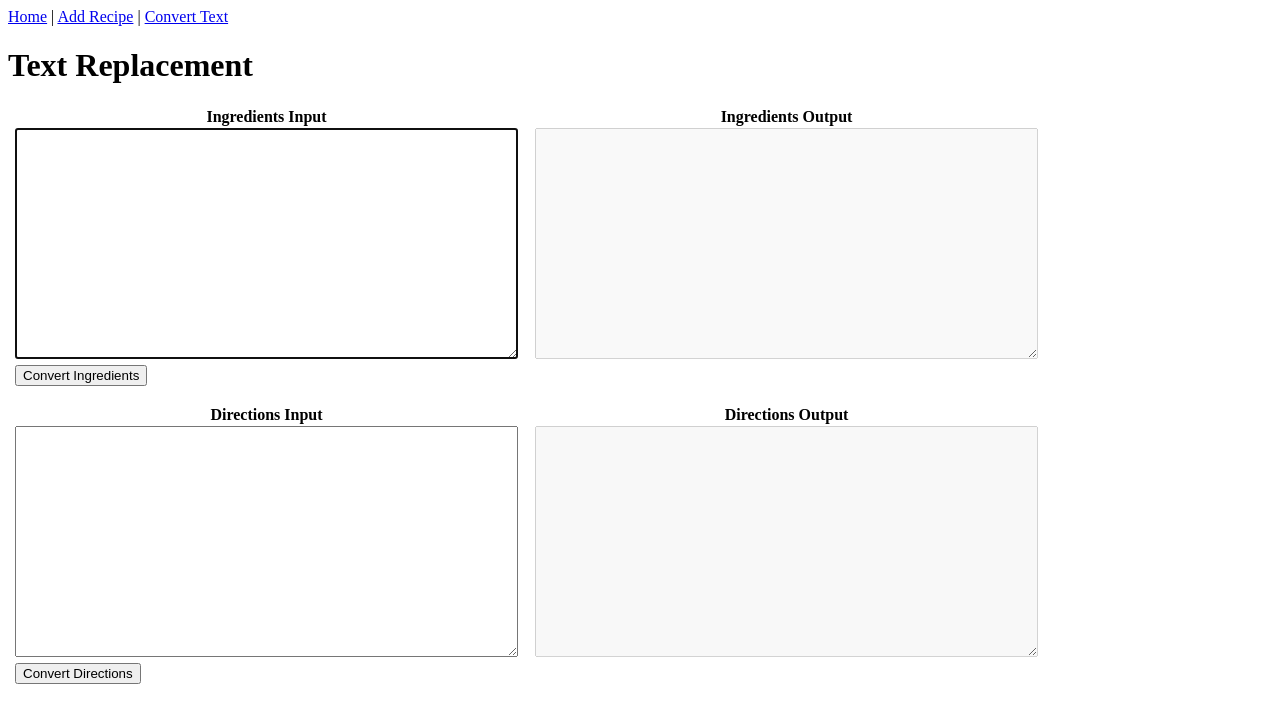
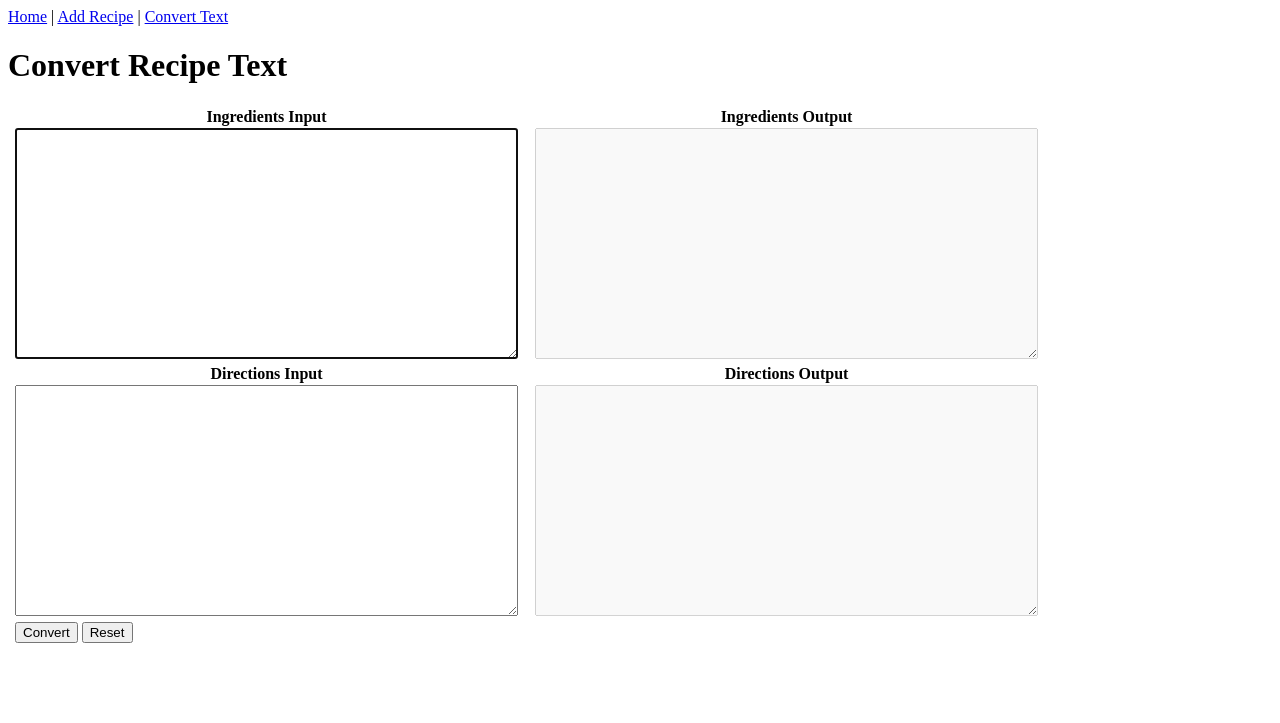
Before and after one commit to brystmar/breadsheet, a Flask app: page /convert_text in a window 1280 px wide. Shown: the top 723 px of the page. Run offline with Flask 2, Linux system fonts and the light colour scheme.

Commit message:
better text replacement page

```diff
--- /dev/null
+++ b/app/debug.py
@@ -0,0 +1 @@
+# export FLASK_ENV=development
--- a/app/forms.py
+++ b/app/forms.py
@@ -35,14 +35,16 @@ class StepForm(FlaskForm):
         return '<StepForm #{} for recipe_id: {}>'.format(self.number, self.name)
 
 
-class ConvertTextForm(FlaskForm):
-    ingredients_input = TextAreaField('Ingredients Input', validators=[DataRequired()])
-    ingredients_output = TextAreaField('Ingredients Output')
-    convert_ingredients = SubmitField('Convert Ingredients')
-
-    directions_input = TextAreaField('Directions Input')
-    directions_output = TextAreaField('Directions Output')
-    convert_directions = SubmitField('Convert Directions')
+class ConvertTextFormFull(FlaskForm):
+    input1 = TextAreaField('Input', id='input1')
+    output1 = TextAreaField('Output', id='output1')
+    input2 = TextAreaField('Input', id='input2')
+    output2 = TextAreaField('Output', id='output2')
+    submit = SubmitField('Convert')
 
     def __repr__(self):
         return '<ConvertText form>'
+
+# directions_input = TextAreaField('Directions Input')
+# directions_output = TextAreaField('Directions Output')
+# convert_directions = SubmitField('Convert Directions')
--- a/app/routes.py
+++ b/app/routes.py
@@ -5,7 +5,7 @@ from werkzeug.urls import url_parse
 from datetime import datetime, timedelta
 
 from app import breadapp, db
-from app.forms import RecipeForm, StepForm, ConvertTextForm
+from app.forms import RecipeForm, StepForm, ConvertTextFormFull
 from app.models import Recipe, Step, Difficulty, Replacement
 
 
@@ -86,25 +86,17 @@ def add_step():
 
 @breadapp.route('/convert_text', methods=['GET', 'POST'])
 def convert_text():
-    ctform = ConvertTextForm()
+    print("Top of convert_text")
+    form1 = ConvertTextFormFull(prefix="form1")
 
-    if ctform.ingredients_input.data == '':
-        ctform.ingredients_output.data = ''
+    if form1.is_submitted() and form1.submit.data:
+        print("SUBMIT form_i")
+        form1.output1.data = replace_text(form1.input1.data, 'i')
+        form1.output2.data = replace_text(form1.input2.data, 'd')
+    elif request.method == 'GET':
+        print("Went to the GET block form1")
 
-    if ctform.directions_input.data == '':
-        ctform.directions_output.data = ''
-
-    if ctform.is_submitted():
-        print("Went to the SUBMIT block")
-        i_input = ctform.ingredients_input.data
-        d_input = ctform.directions_input.data
-
-        ctform.ingredients_output.data = replace_text(i_input, 'i')
-        ctform.directions_output.data = replace_text(d_input, 'd')
-    elif request.method == 'GET':
-        print("Went to the GET block")
-
-    return render_template('convert_text.html', title='Convert Text for Paprika Recipes', ctform=ctform)
+    return render_template('convert_text.html', title='Convert Text for Paprika Recipes', form=form1)
 
 
 def replace_text(text, scope):
--- a/app/templates/base.html
+++ b/app/templates/base.html
@@ -79,6 +79,10 @@
             padding:            0 2px 0 0px;
             }
 
+        table#convert_text th#title {
+            text-align:         center;
+            }
+
         td, th {
             padding:            0 10px 0 5px;
         }
@@ -107,5 +111,16 @@
 
     {% block content %}
     {% endblock %}
+
+    <script>
+        function ClearFields() {
+            document.getElementById("input1").value = "";
+            document.getElementById("input2").value = "";
+            document.getElementById("output1").value = "";
+            document.getElementById("output2").value = "";
+            document.getElementById("input1").focus();
+            };
+    </script>
+
 </body>
 </html>
--- a/app/templates/convert_text.html
+++ b/app/templates/convert_text.html
@@ -2,44 +2,30 @@
 
 {% block content %}
     <div id="convert_text">
-        <h1>Text Replacement</h1>
-        <form action="" method="post">
-            {{ ctform.hidden_tag() }}
-            <table id="convert_ingredients">
+        <h1>Convert Recipe Text</h1>
+        <form action="" method="POST">
+            {{ form.hidden_tag() }}
+            <table id="convert_text">
                 <tr>
-                    <th>{{ ctform.ingredients_input.label }}</th>
-                    <th>{{ ctform.ingredients_output.label }}</th>
+                    <th>Ingredients {{ form.input1.label }}</th>
+                    <th>Ingredients {{ form.output1.label }}</th>
                 </tr>
                 <tr>
-                    <td>{{ ctform.ingredients_input(cols=60, rows=15, autofocus=true) }}</td>
-                    <td>{{ ctform.ingredients_output(cols=60, rows=15, disabled=true) }}</td>
+                    <td>{{ form.input1(cols=60, rows=15, autofocus=true) }}</td>
+                    <td>{{ form.output1(cols=60, rows=15, disabled=true) }}</td>
                 </tr>
                 <tr>
-                    <td>{{ ctform.convert_ingredients() }}</td>
+                    <th>Directions {{ form.input2.label }}</th>
+                    <th>Directions {{ form.output2.label }}</th>
+                </tr>
+                <tr>
+                    <td>{{ form.input2(cols=60, rows=15) }}</td>
+                    <td>{{ form.output2(cols=60, rows=15, disabled=true) }}</td>
+                </tr>
+                <tr>
+                    <td>{{ form.submit() }} <button type="button" onclick="ClearFields();">Reset</button></td>
                 </tr>
             </table>
         </form>
-        <p></p>
-        <form action="" method="post">
-            <table id="convert_directions">
-                <tr>
-                    <th>{{ ctform.directions_input.label }}</th>
-                    <th>{{ ctform.directions_output.label }}</th>
-                </tr>
-                <tr>
-                    <td>{{ ctform.directions_input(cols=60, rows=15) }}</td>
-                    <td>{{ ctform.directions_output(cols=60, rows=15, disabled=true) }}</td>
-                </tr>
-                <tr>
-                    <td>{{ ctform.convert_directions() }}</td>
-                </tr>
-            </table>
-        </form>
-        <p></p>
-        <ul id="replist">
-            {% for r in replist %}
-                <li>{{ r }}</li>
-            {% endfor %}
-        </ul>
     </div>
 {% endblock %}
```
Also changed, not shown: app/templates/convert_text_d.html (deleted, +0 -25 lines), breaddb.db.
